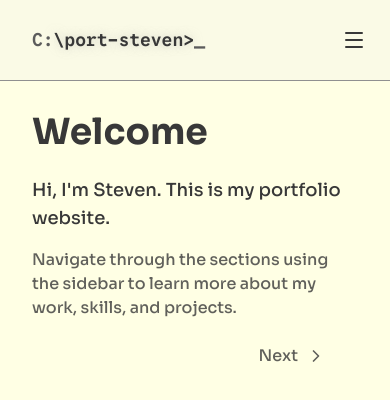
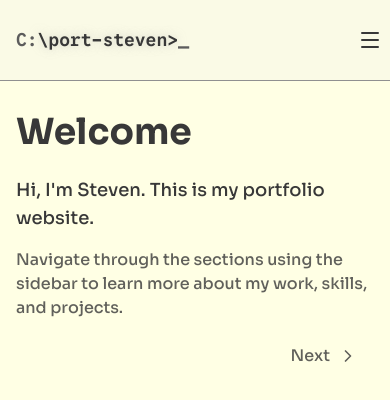
Before and after one commit to StewenE/port-steven, a React (Vite) app: page / in a window 390 px wide. Shown: the top 400 px of the page. Built offline with nearby package versions, Linux system fonts and the light colour scheme.

Commit message:
fix: remove excess padding from containers

```diff
--- a/src/index.css
+++ b/src/index.css
@@ -123,7 +123,7 @@
 
 
 @utility container {
-  --container-x: 1rem;
+  --container-x: 0;
   width: 100%;
   margin-inline: auto;
   padding-inline: var(--container-x);
--- a/src/pages/Home.tsx
+++ b/src/pages/Home.tsx
@@ -46,7 +46,7 @@ export const Home = () => {
                         activeSection={activeSection}
                         onNavigate={handleNavigate}
                     />
-                    <div className="relative min-h-[calc(100vh-var(--nav-height))] pt-8 lg:pt-0 lg:border-r border-border bg-background pr-4 lg:pr-6">
+                    <div className="relative min-h-[calc(100vh-var(--nav-height))] pt-8 lg:pt-0 lg:border-r border-border bg-background lg:pr-6">
                         <div key={activeSection}>
                             {renderSection()}
                             {!isProjectSelected && (
```
